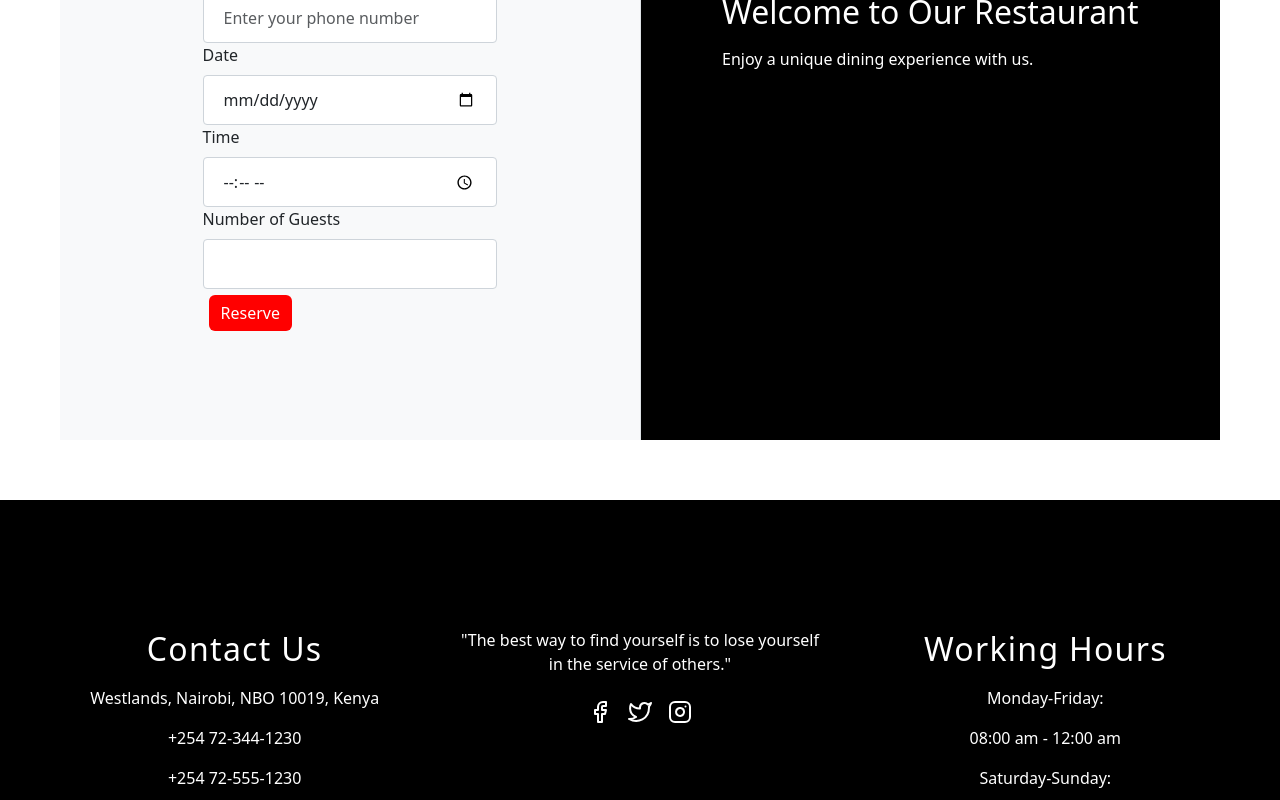
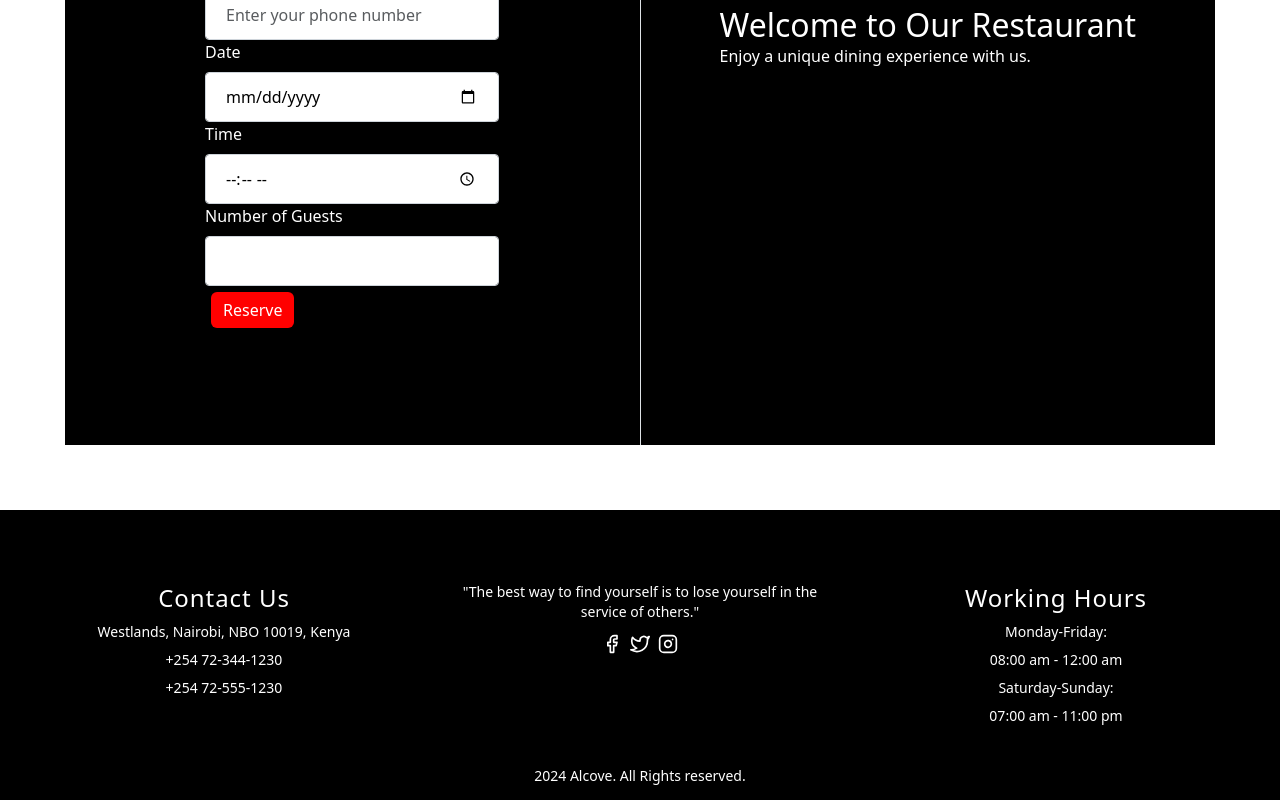
Before and after one commit to achoclate/Alcove, a React (Create React App) app in the folder bookameal-front-end/: page /reservation in a window 1280 px wide. Shown: the part 420-1220 px from the top of the page. Built offline with nearby package versions, Linux system fonts and the light colour scheme.

Commit message:
adjust footer size by styling

```diff
--- a/bookameal-front-end/src/Pages/Reservation/Reservation.css
+++ b/bookameal-front-end/src/Pages/Reservation/Reservation.css
@@ -2,7 +2,7 @@
 .reservation-container {
     display: flex;
     height: 100vh; /* Full viewport height */
-    margin: 60px; /* Remove default margin */
+    margin: 65px; /* Remove default margin */
     padding: 0; /* Remove default padding */
 }
 
@@ -15,26 +15,28 @@
 }
 
 .form-col {
-    background-color: #f8f9fa; /* Light background for the form */
+    background-color: black; /* Light background for the form */
     border-right: 1px solid #dee2e6; /* Light border to separate columns */
 }
 
 .other-half {
-    background-color:black; /* Dark background for the other half */
-    color: white;
+    background-color: black;
+    color: white; /* Ensure text is white */
 
 }
 
 h2 {
-    margin-bottom: 1rem;
+    margin-bottom: 0rem;
     font-size: 2rem;
-    color: white; /* Dark color for the heading */
+    color: white; /* White color for the heading */
 }
 
 .form-control {
     border-radius: 0.25rem; /* Rounded corners for inputs */
     border: 1px solid #ced4da; /* Light border for inputs */
     padding: 0.75rem 1.25rem; /* Padding for inputs */
+    color: black; /* Text color inside input */
+    background-color: white; /* Background color for inputs */
 }
 
 .form-control:focus {
@@ -49,6 +51,7 @@
 .form-label {
     font-weight: 500; /* Medium weight for labels */
     margin-bottom: 0.5rem; /* Space between label and input */
+    color: white; /* White color for labels */
 }
 
 button {
--- a/bookameal-front-end/src/Pages/Reservation/Reservation.jsx
+++ b/bookameal-front-end/src/Pages/Reservation/Reservation.jsx
@@ -1,4 +1,3 @@
-// src/components/Reservation.js
 import React from 'react';
 import { Form, Button } from 'react-bootstrap';
 import './Reservation.css'; // Custom CSS file for additional styling
@@ -8,7 +7,7 @@ const Reservation = () => {
     <div className="reservation-container">
       <div className="form-col">
         <Form>
-        <h2 style={{ color: 'black' }}>Make a Reservation</h2>
+          <h2 style={{ color: 'black' }}>Make a Reservation</h2>
 
           <Form.Group controlId="formName">
             <Form.Label>Name</Form.Label>
--- a/bookameal-front-end/src/components/Footer/Footer.css
+++ b/bookameal-front-end/src/components/Footer/Footer.css
@@ -1,4 +1,3 @@
-/* Footer.css */
 .footer {
     width: 100%;
     position: relative;
@@ -6,9 +5,9 @@
     display: flex;
     flex-direction: column;
     align-items: center;
-   background-color: black !important;
+    background-color: black !important;
     color: white; /* Ensure text is white for visibility */
-    padding: 2rem 0;
+    padding: 1rem 0; /* Reduced padding */
 }
 
 .footer-links {
@@ -16,31 +15,31 @@
     display: flex;
     justify-content: space-between;
     align-items: flex-start;
-    margin-top: 5rem;
-    padding: 0 2rem;
+    margin-top: 3rem; /* Reduced margin-top */
+    padding: 0 1rem; /* Reduced padding */
 }
 
 .footer-contact,
 .footer-logo,
 .footer-work {
     flex: 1;
-    margin: 1rem;
+    margin: 0.5rem; /* Reduced margin */
     text-align: center;
 }
 
 .footer-logo img {
-    width: 210px;
-    margin-bottom: 0.75rem;
+    width: 150px; /* Reduced logo width */
+    margin-bottom: 0.5rem; /* Reduced margin-bottom */
 }
 
 .footer-icons {
-    margin-top: 0.5rem;
+    margin-top: 0.25rem; /* Reduced margin-top */
 }
 
 .footer-icons svg {
     color: var(--color-white);
-    margin: 0.5rem;
-    font-size: 24px;
+    margin: 0.25rem; /* Reduced margin */
+    font-size: 20px; /* Reduced font size */
     cursor: pointer;
 }
 
@@ -54,27 +53,27 @@
     font-weight: 400;
     letter-spacing: 0.04em;
     text-transform: capitalize;
-    font-size: 32px;
-    line-height: 41.6px;
-    margin-bottom: 1rem;
+    font-size: 24px; /* Reduced font size */
+    line-height: 32px; /* Adjusted line-height */
+    margin-bottom: 0.5rem; /* Reduced margin-bottom */
 }
 
 .footer p {
     font-family: var(--font-base);
     color: var(--color-white);
-    font-size: 16px;
-    line-height: 24px;
-    margin-bottom: 1rem;
+    font-size: 14px; /* Reduced font size */
+    line-height: 20px; /* Adjusted line-height */
+    margin-bottom: 0.5rem; /* Reduced margin-bottom */
 }
 
 .footer-copyright {
-    margin-top: 3rem;
+    margin-top: 1.5rem; /* Reduced margin-top */
 }
 
 @media screen and (min-width: 2000px) {
     .footer h1 {
-        font-size: 51px;
-        line-height: 61.6px;
+        font-size: 30px; /* Adjusted for larger screens */
+        line-height: 38px;
     }
 }
 
@@ -88,19 +87,19 @@
     .footer-contact,
     .footer-logo,
     .footer-work {
-        margin: 2rem 0;
+        margin: 1rem 0; /* Adjusted margin */
         width: 100%;
     }
 }
 
 @media screen and (max-width: 650px) {
     .footer {
-        padding: 0 0 2rem 0;
+        padding: 0 0 1rem 0; /* Adjusted padding */
     }
 }
 
 @media screen and (max-width: 350px) {
     .footer-logo img {
-        width: 80%;
+        width: 70%; /* Reduced logo width */
     }
 }
```
Lines whose indentation alone changed are shown as unchanged.
